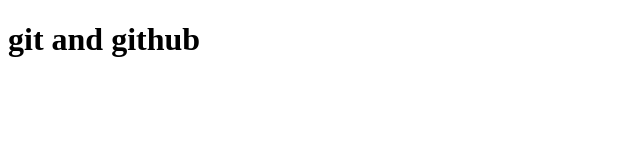
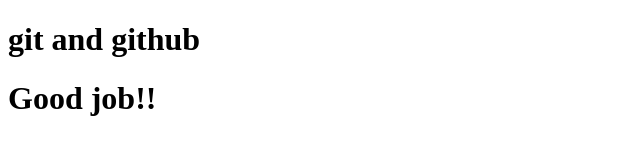
Before and after one commit to eyosi4314/second, a plain HTML site: page index.html in a window 1280 px wide. Shown: the whole page, without its empty margins (0-640 px from the left). Drawn offline with Linux system fonts and the light colour scheme.

Commit message:
Update index.html

```diff
--- a/index.html
+++ b/index.html
@@ -7,6 +7,7 @@
 </head>
 <body>
     <h1>git and github</h1>
+    <h1>Good job!!</h1>
 
 </body>
 </html>
```
